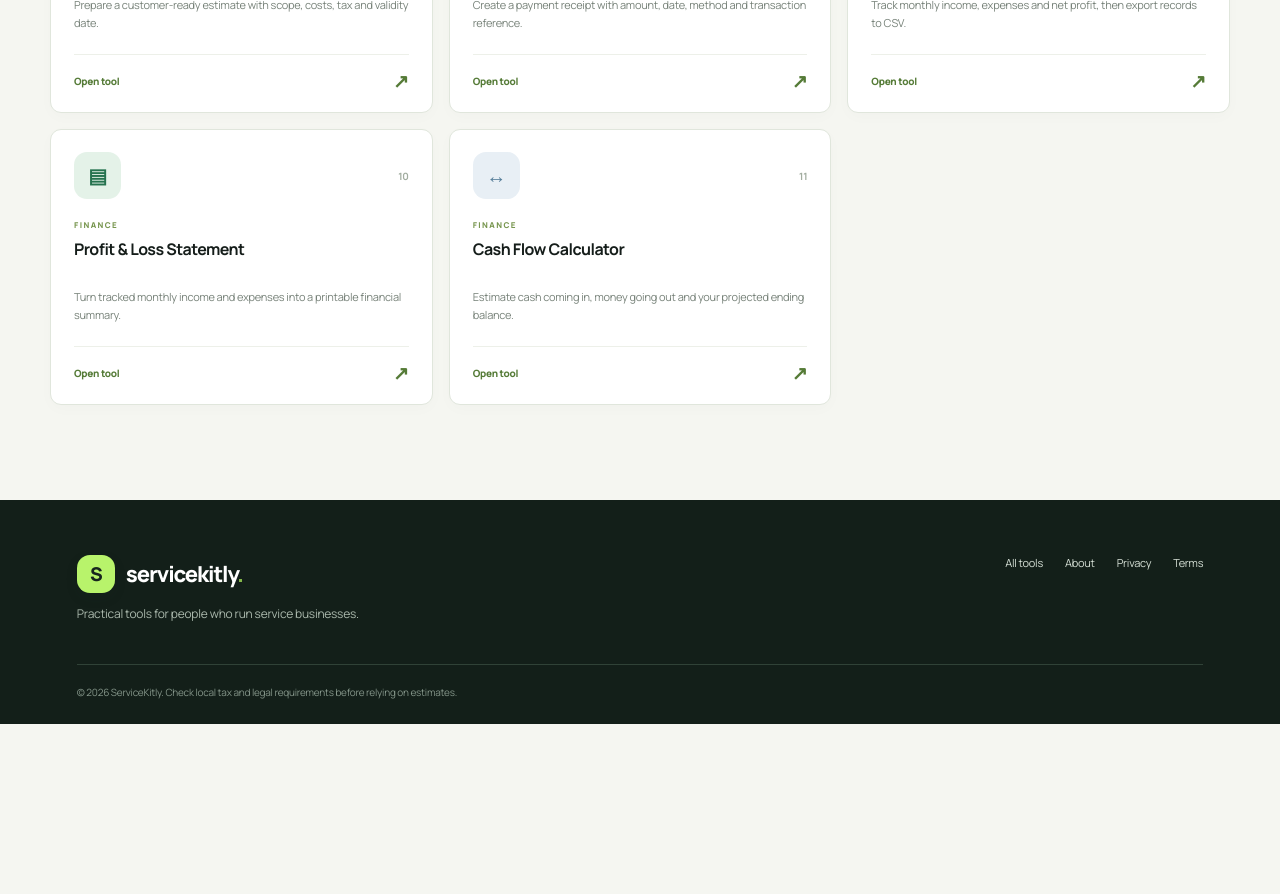
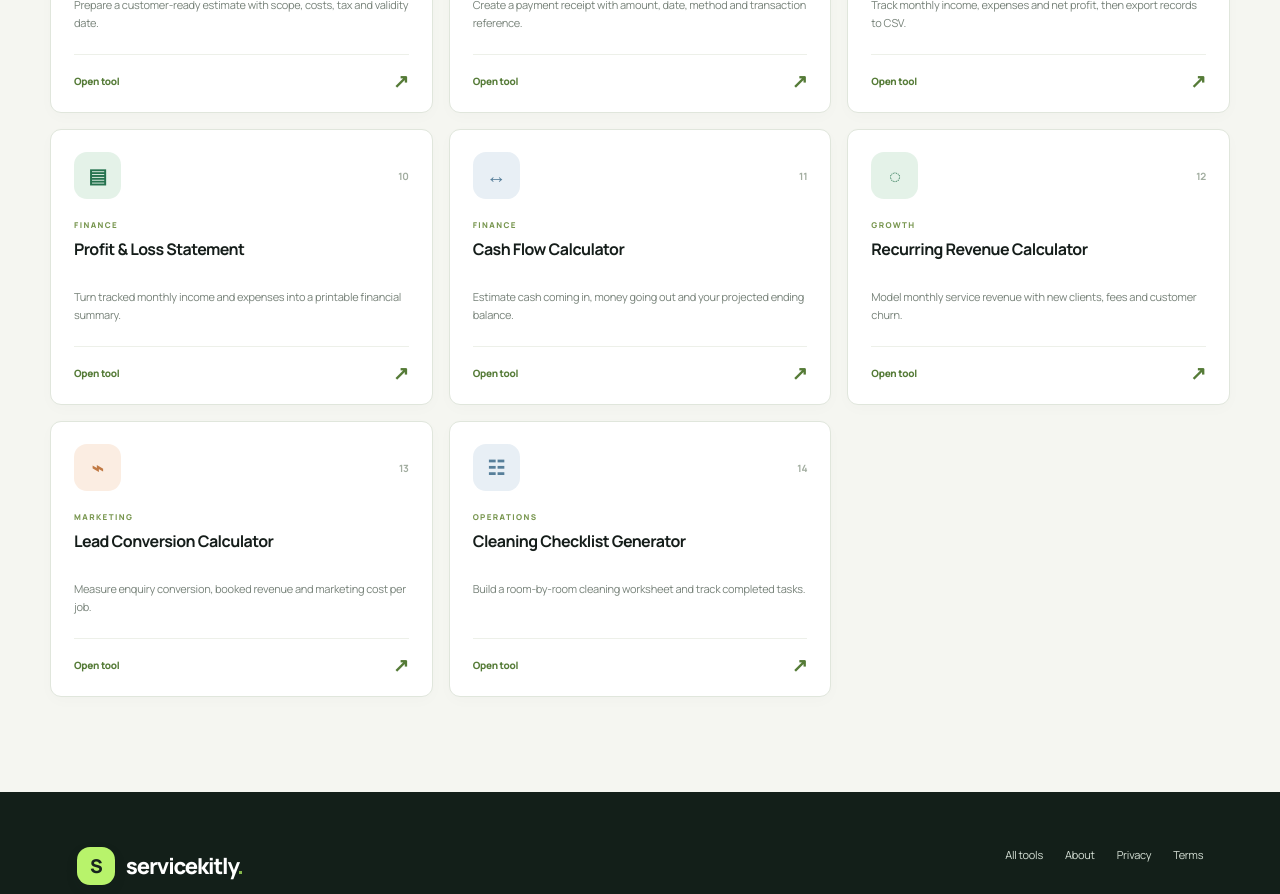
Before and after one commit to ya6331856-cpu/business-growth-toolkit, a Next.js app: page /tools in a window 1280 px wide. Shown: the part 1540-2434 px from the top of the page. Before the commit the page ends 2264 px from the top, so only its background shows below. Built offline with nearby package versions, Linux system fonts and the light colour scheme.

Commit message:
Add three new tools to ServiceKitly directory

```diff
--- a/components/ToolDirectory.tsx
+++ b/components/ToolDirectory.tsx
@@ -20,9 +20,12 @@ const toolItems: ToolItem[] = [
   {icon:"▥",name:"Business Expense Tracker",desc:"Track monthly income, expenses and net profit, then export records to CSV.",href:"/tools/expense-tracker/",tag:"OPERATIONS",category:"Operations",tone:"blue",num:"09"},
   {icon:"▤",name:"Profit & Loss Statement",desc:"Turn tracked monthly income and expenses into a printable financial summary.",href:"/tools/profit-loss-statement/",tag:"FINANCE",category:"Finance",tone:"mint",num:"10"},
   {icon:"↔",name:"Cash Flow Calculator",desc:"Estimate cash coming in, money going out and your projected ending balance.",href:"/tools/cash-flow-calculator/",tag:"FINANCE",category:"Finance",tone:"blue",num:"11"},
+  {icon:"◌",name:"Recurring Revenue Calculator",desc:"Model monthly service revenue with new clients, fees and customer churn.",href:"/tools/recurring-revenue-calculator/",tag:"GROWTH",category:"Growth",tone:"mint",num:"12"},
+  {icon:"⌁",name:"Lead Conversion Calculator",desc:"Measure enquiry conversion, booked revenue and marketing cost per job.",href:"/tools/lead-conversion-calculator/",tag:"MARKETING",category:"Growth",tone:"peach",num:"13"},
+  {icon:"☷",name:"Cleaning Checklist Generator",desc:"Build a room-by-room cleaning worksheet and track completed tasks.",href:"/tools/cleaning-checklist-generator/",tag:"OPERATIONS",category:"Operations",tone:"blue",num:"14"},
 ];
 
-const categories = ["All tools", "Pricing", "Finance", "Documents", "Operations"];
+const categories = ["All tools", "Pricing", "Finance", "Documents", "Operations", "Growth"];
 
 export default function ToolDirectory() {
   const [query, setQuery] = useState("");
```
